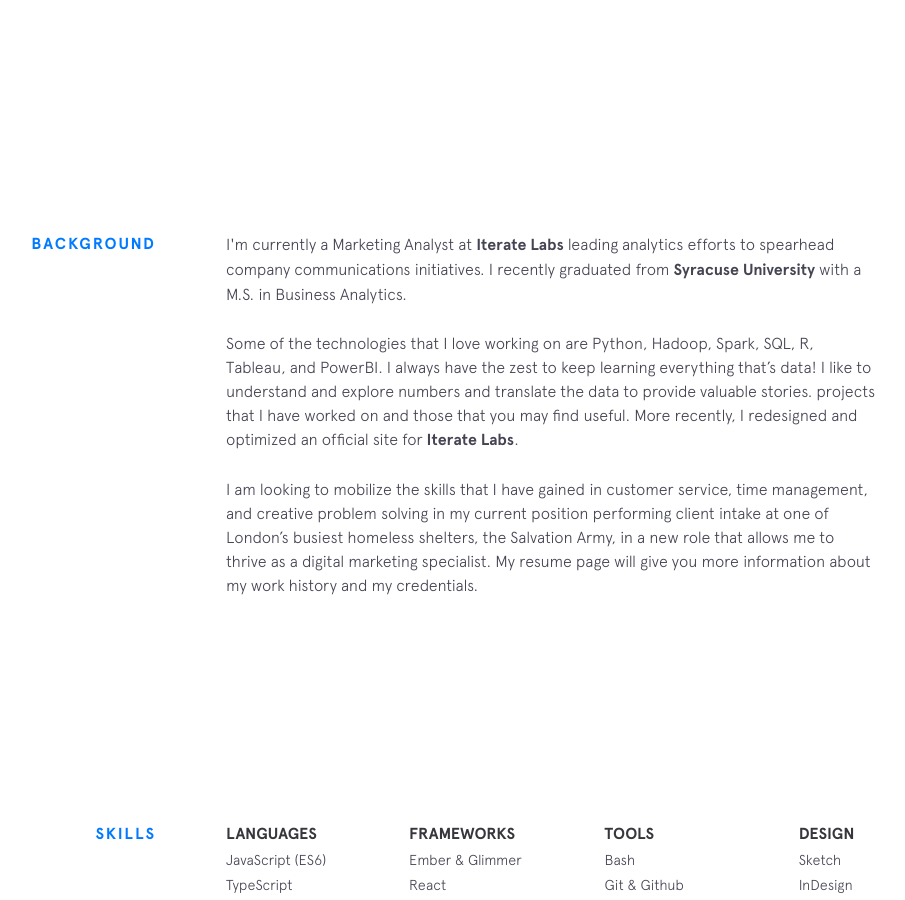
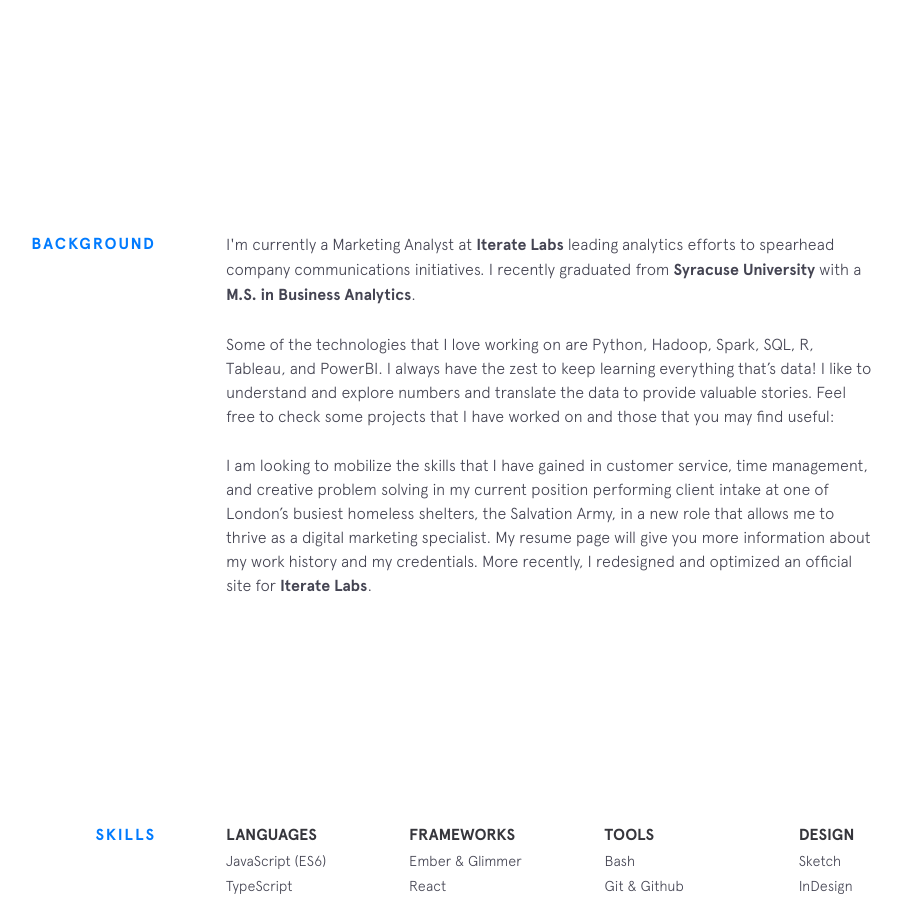
Before and after one commit to harper-he/harper-he.github.io, a Jekyll site: the page built from index.html, in a window 1280 px wide and 900 px high, scrolled down 768 px. Shown: the whole window, without its empty margins (224-1129 px from the left). Built offline with Jekyll 4.4.1, drawn with Linux system fonts in a browser that asks for light colours; nearby versions of some CDN libraries.

Commit message:
Update background.html

```diff
--- a/_includes/background.html
+++ b/_includes/background.html
@@ -3,19 +3,24 @@
   <div class="section__content">
     <p>
       I'm currently a Marketing Analyst at
-      <a class="underline-link" href="https://iteratelabs.co/" target="_blank">Iterate Labs</a> leading analytics efforts to spearhead company communications initiatives. I recently graduated from
-      <a class="underline-link" href="https://www.syracuse.edu/" target="_blank">Syracuse University</a> with a M.S. in Business Analytics.
+      <a class="underline-link" href="https://iteratelabs.co/" target="_blank">Iterate Labs</a>
+      leading analytics efforts to spearhead company communications initiatives. I recently graduated from
+      <a class="underline-link" href="https://www.syracuse.edu/" target="_blank">Syracuse University</a> with a
+      <a class="underline-link" href="https://whitman.syr.edu/programs-and-academics/programs/ms/Business-Analytics/curriculum.aspx" target="_blank">M.S. in Business Analytics</a>.
     </p>
 
     <p>
       Some of the technologies that I love working on are Python, Hadoop, Spark, SQL, R, Tableau, and PowerBI.
       I always have the zest to keep learning everything that’s data! I like to understand and explore numbers and translate the data to provide valuable stories.
-      projects that I have worked on and those that you may find useful.
-      More recently, I redesigned and optimized an official site for <a class="underline-link" href="https://iteratelabs.co/" target="_blank">Iterate Labs</a>.
+      Feel free to check some projects that I have worked on and those that you may find useful:
+
+
     </p>
 
     <p>
-      I am looking to mobilize the skills that I have gained in customer service, time management, and creative problem solving in my current position performing client intake at one of London’s busiest homeless shelters, the Salvation Army, in a new role that allows me to thrive as a digital marketing specialist. My resume page will give you more information about my work history and my credentials.
+      I am looking to mobilize the skills that I have gained in customer service,
+      time management, and creative problem solving in my current position performing client intake at one of London’s busiest homeless shelters, the Salvation Army, in a new role that allows me to thrive as a digital marketing specialist. My resume page will give you more information about my work history and my credentials.
+      More recently, I redesigned and optimized an official site for <a class="underline-link" href="https://iteratelabs.co/" target="_blank">Iterate Labs</a>.
     </p>
 
     <!-- {% include employment-status.html %} -->
```
